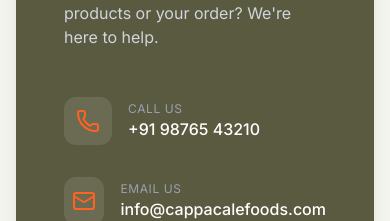
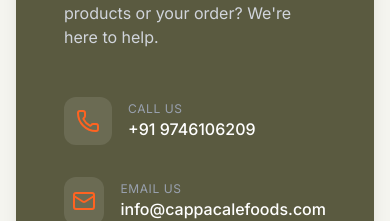
Before and after one commit to arjunop21/cappacale-foods-frontend-code, a React (Vite) app: page / in a window 390 px wide. Shown: the part 7003-7224 px from the top of the page. Built offline with nearby package versions, Linux system fonts and the light colour scheme; no server answers; a web font is replaced by a local one.

Commit message:
Update contact phone number in Contact component

```diff
--- a/src/components/Contact.tsx
+++ b/src/components/Contact.tsx
@@ -20,7 +20,7 @@
                   </div>
                   <div>
                     <p className="text-xs text-gray-400 uppercase tracking-wider">Call Us</p>
-                    <p className="font-medium">+91 98765 43210</p>
+                    <p className="font-medium">+91 9746106209</p>
                   </div>
                 </div>
 
```
